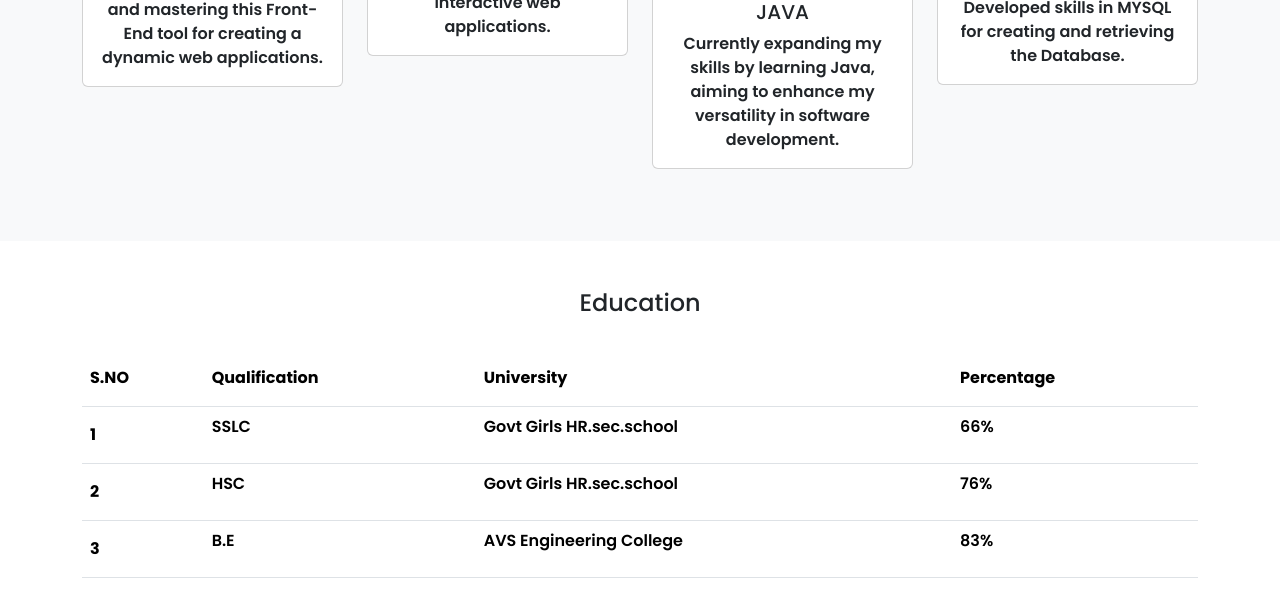
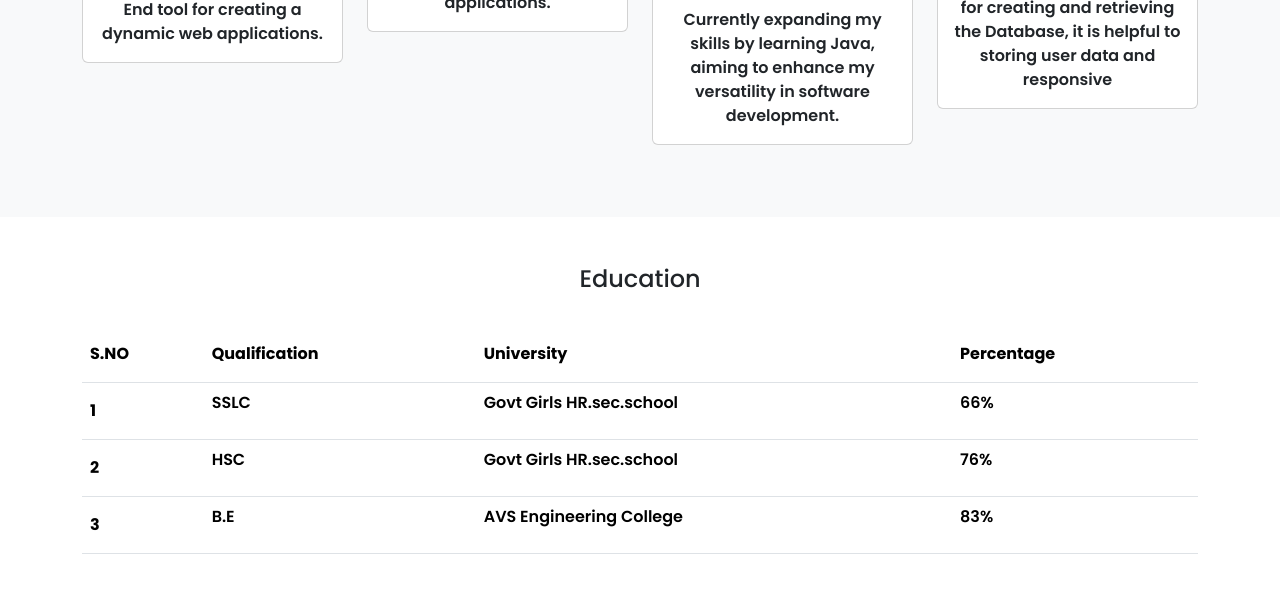
Before and after one commit to Varsha1100/varshini-portfolio, a plain HTML site: page index.html in a window 1280 px wide. Shown: the part 1827-2419 px from the top of the page. Drawn offline with nearby package versions, Linux system fonts and the light colour scheme.

Commit message:
Update index.html

```diff
--- a/index.html
+++ b/index.html
@@ -5,7 +5,7 @@
     <meta name="viewport" content="width=device-width, initial-scale=1.0">
     <title>Varshini Portfolio</title>
 
-    <a href="next.html">Go to the Next page</a>
+
 
 
     <link rel="preconnect" href="https://fonts.googleapis.com">
@@ -131,7 +131,7 @@
                         <img src="mysql.logo.jpg" class="card-img-top w-65 m-auto pt-4 pb-2" alt="Video editing">
                         <div class="card-body hover1">
                           <h5 class="card-title">MY SQL</h5>
-                          <p class="card-text">Developed skills in MYSQL for creating and retrieving the Database.</p>
+                          <p class="card-text">Developed skills in MYSQL for creating and retrieving the Database, it is helpful to storing user data and responsive </p>
                         </div>
                       </div>
                 </div>
```
